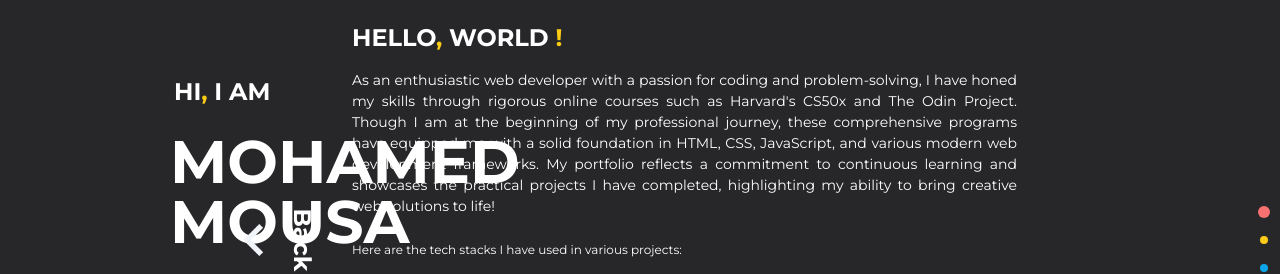
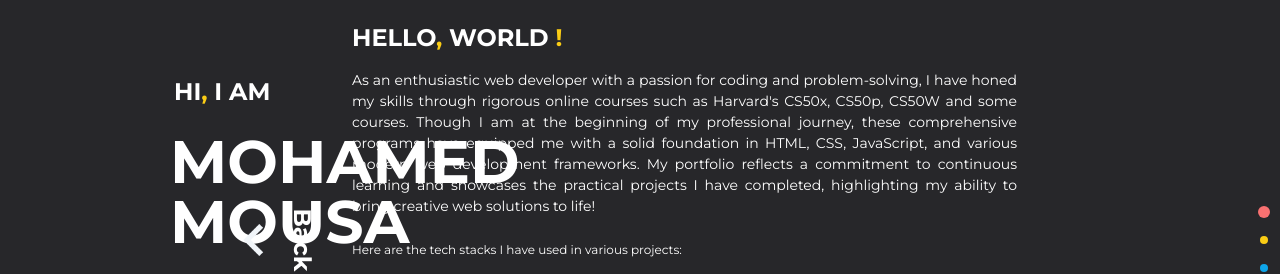
Before and after one commit to Mhmdhalim/Portfolio, a React (Create React App) app: page / in a window 1280 px wide. Both pictures are taken after a click on the button "More". Shown: the part 748-1022 px from the top of the page. Built offline with nearby package versions, Linux system fonts and the light colour scheme; grey boxes are pictures that could not be loaded.

Commit message:
Update About.jsx

```diff
--- a/src/components/about/About.jsx
+++ b/src/components/about/About.jsx
@@ -81,7 +81,7 @@ const About = (props) => {
                         <span
                         className={` text-[#facc15]`}
                         >
-                        ,
+                        ,{" "}
                         </span>
                         i am
                         </span>
@@ -109,7 +109,7 @@ const About = (props) => {
                     <p className="text-[14px] text-justify " style={{textWrap: "pretty"}}>
                     As an enthusiastic web developer with a passion for coding and
                     problem-solving, I have honed my skills through rigorous online
-                    courses such as Harvard's CS50x and The Odin Project. Though I am
+                    courses such as Harvard's CS50x, CS50p, CS50W and some courses. Though I am
                     at the beginning of my professional journey, these comprehensive
                     programs have equipped me with a solid foundation in HTML, CSS,
                     JavaScript, and various modern web development frameworks. My
@@ -129,7 +129,6 @@ const About = (props) => {
                             <img src="https://img.shields.io/badge/C-00599C?style=for-the-badge&logo=c&logoColor=white" alt="" />
                             <img src="https://img.shields.io/badge/Python-FFD43B?style=for-the-badge&logo=python&logoColor=blue" alt="" srcset="" />
                             <img src="https://img.shields.io/badge/C++-gray?style=for-the-badge&logo=CPLUSPLUS&logoColor=blue" alt="" srcset="" />
-
                         </div>
                         <div className="frontend flex flex-wrap">
                             <img src="https://img.shields.io/badge/React-20232A?style=for-the-badge&logo=react&logoColor=61DAFB" alt="" srcset="" />
```
